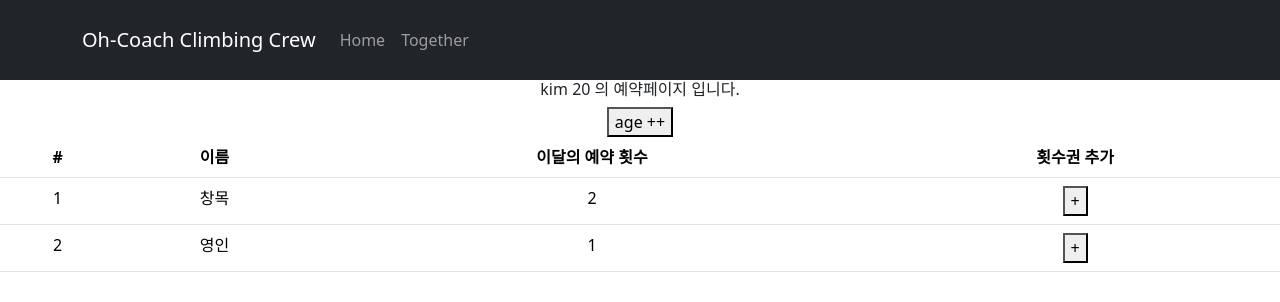
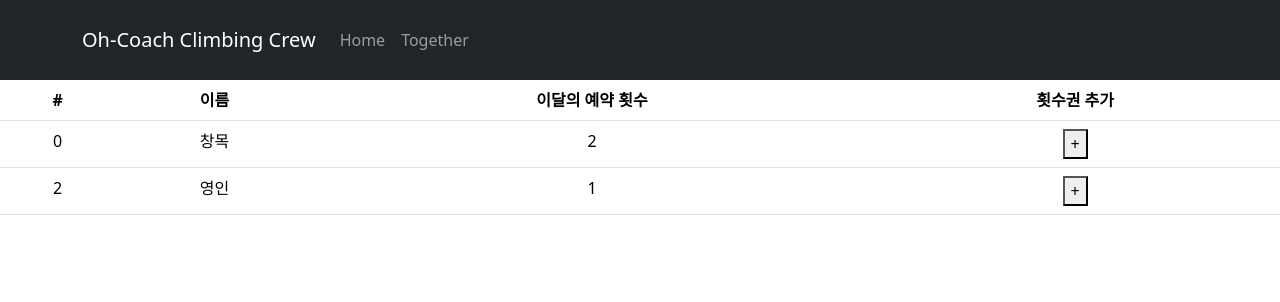
Before and after one commit to Ricardokim94/ClimbingCrew_React, a React (Create React App) app: page /together in a window 1280 px wide. Shown: the top 302 px of the page. Built offline with nearby package versions, Linux system fonts and the light colour scheme.

Commit message:
action 다시공부하기 payload

```diff
--- a/src/Pages/Detail.js
+++ b/src/Pages/Detail.js
@@ -1,6 +1,8 @@
 import { useEffect, useState } from "react";
 import { useParams } from "react-router-dom";
 import { Nav } from "react-bootstrap";
+
+
 
 function Detail(props) {
 
--- a/src/Pages/Together.js
+++ b/src/Pages/Together.js
@@ -1,23 +1,24 @@
 import { Table } from "react-bootstrap";
 import { useDispatch, useSelector } from "react-redux";
-import { changeName, increase } from "./../store/userSlice.js";
+//import { changeName, increase } from "./../store/userSlice.js";
+import { addCount } from "./../store.js";
 
 function Together() {
     // Redux store에서 mem 데이터를 가져옵니다
     let mem = useSelector((state) => state.mem);
-    let state = useSelector((state) => state.user);
+    //let state = useSelector((state) => state.user);
     console.log(mem);
     let dispatch = useDispatch(); //store.js 로 요청보내주는 함수임
 
     return (
         <div>
 
-            <h6> {state.name} {state.age} 의 예약페이지 입니다.</h6>
+            {/* <h6> {state.name} {state.age} 의 예약페이지 입니다.</h6>
 
             <button onClick={()=>{
                 dispatch((increase(100)))
             }}>age ++
-            </button>
+            </button> */}
 
             <Table>
                 <thead>
@@ -30,13 +31,13 @@ function Together() {
                 </thead>
                 <tbody>
                     {mem.map((mem, index) => (
-                        <tr key={mem.id}>
-                            <td>{index + 1}</td>
+                        <tr key={index}>
+                            <td>{mem.id}</td>
                             <td>{mem.name}</td>
                             <td>{mem.count}</td>
                             <td>
                                 <button onClick={()=>{
-                                   dispatch(changeName())
+                                   dispatch(addCount(mem.id)) //아이디값을 찾아와서 count++해줌
                                 }}>+</button>
                                 {/* <button className="btn btn-primary">추가</button>
                                 <button className="btn btn-secondary">삭제</button> */}
--- a/src/store.js
+++ b/src/store.js
@@ -9,9 +9,20 @@ let mem = createSlice({
         [
             { id: 0, name: '창목', count: 2 },
             { id: 2, name: '영인', count: 1 }
-        ]
+        ],
+        reducers : {
+            //횟수권 추가 Logic
+            addCount(state, action){ //state 변경 함수
+                let checkId = state.findIndex((a)=>{ return a.id === action.payload}) //array에서 원하는 것 몇번쨰 있나 찾아주는 함수 (지금은 id)
+                state[checkId].count ++
+            },
+            //같이할래요 버튼누르면 state 상품 추가
+            addMember(state, action){
+                state.push(action.payload)
+            }
+        }
 })
-
+export let { addCount, addMember } = mem.actions
 
 export default configureStore({ //#등록하는 것이라 생각하면 편함.
     reducer: {
```
